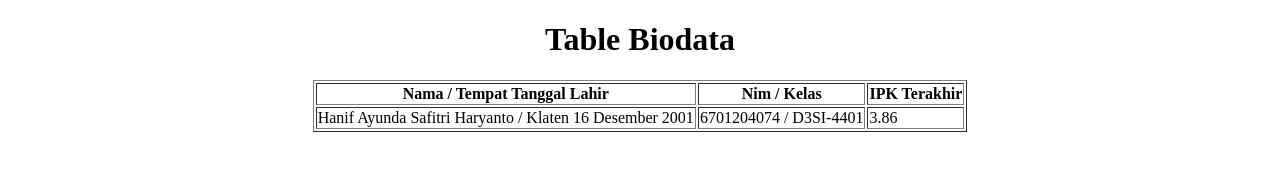
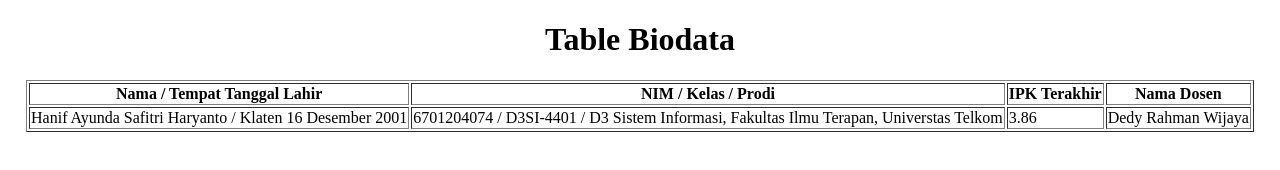
Before and after one commit to hanifayunda/6701204074-assesment1pwb, a plain HTML site: page index.html in a window 1280 px wide. Drawn offline with Linux system fonts and the light colour scheme.

Commit message:
v1.2.0-6701204074

```diff
--- a/index.html
+++ b/index.html
@@ -12,13 +12,15 @@
     <table border="1" style="margin: auto;">
         <tr>
             <th>Nama / Tempat Tanggal Lahir</th>
-            <th>Nim / Kelas</th>
+            <th>NIM / Kelas / Prodi</th>
             <th>IPK Terakhir</th>
+            <th>Nama Dosen</th>
         </tr>
         <tr>
             <td>Hanif Ayunda Safitri Haryanto / Klaten 16 Desember 2001</td>
-            <td>6701204074 / D3SI-4401</td>
+            <td>6701204074 / D3SI-4401 / D3 Sistem Informasi, Fakultas Ilmu Terapan, Universtas Telkom</td>
             <td>3.86</td>
+            <td>Dedy Rahman Wijaya</td>
         </tr>
     </table>
 </body>
```
Also changed, not shown: about.html (added, +13 -0 lines).
